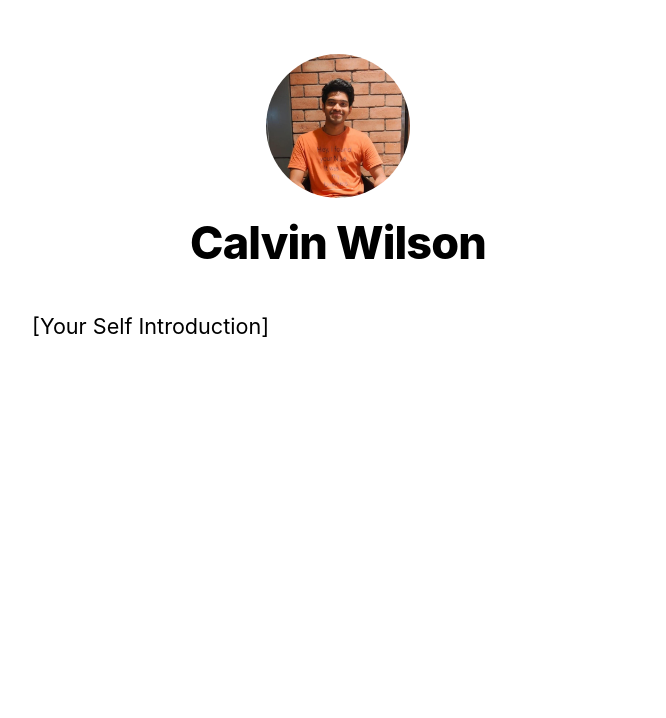
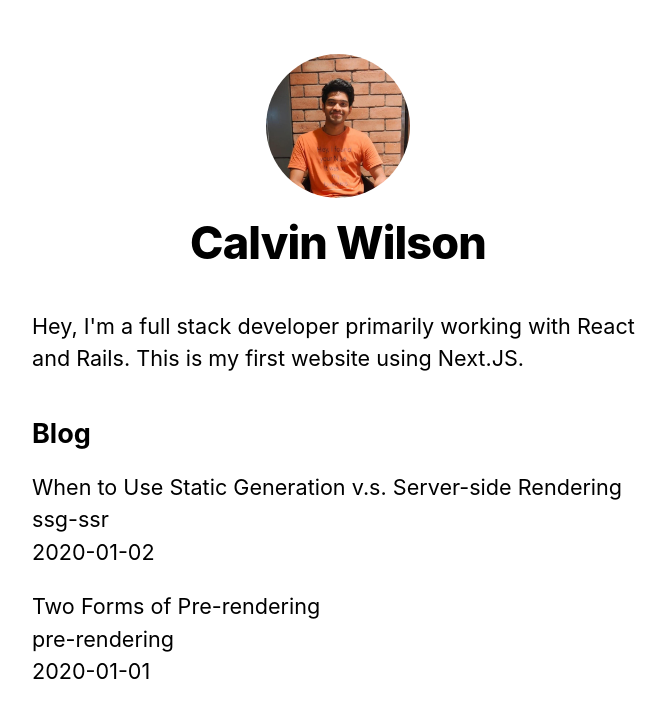
Before and after one commit to CalvinChiramal/blogging-site, a Next.js app: page / in a window 1280 px wide. Shown: the top 718 px of the page, without its empty margins (302-968 px from the left). Built offline with nearby package versions, Linux system fonts and the light colour scheme.

Commit message:
Displayed list of posts in the home page and fetched the title and id of post in the specific post page.

```diff
--- a/components/layout.jsx
+++ b/components/layout.jsx
@@ -2,11 +2,10 @@ import Head from 'next/head';
 import Image from 'next/image';
 import Link from 'next/link';
 
+import { NAME, SITE_TITLE } from '../constants';
 import utilStyles from '../styles/utils.module.css';
 import styles from "../styles/Layout.module.css";
 
-const name = 'Calvin Wilson';
-export const siteTitle = 'Next.js Sample Website';
 
 const Layout = ({ children, home = false }) => (
   <div className={styles.container}>
@@ -19,10 +18,10 @@ const Layout = ({ children, home = false }) => (
       <meta
         property="og:image"
         content={`https://og-image.vercel.app/${encodeURI(
-          siteTitle,
+          SITE_TITLE,
         )}.png?theme=light&md=0&fontSize=75px&images=https%3A%2F%2Fassets.vercel.com%2Fimage%2Fupload%2Ffront%2Fassets%2Fdesign%2Fnextjs-black-logo.svg`}
       />
-      <meta name="og:title" content={siteTitle} />
+      <meta name="og:title" content={SITE_TITLE} />
       <meta name="twitter:card" content="summary_large_image" />
     </Head>
     <header className={styles.header}>
@@ -36,7 +35,7 @@ const Layout = ({ children, home = false }) => (
             width={144}
             alt=""
           />
-          <h1 className={utilStyles.heading2Xl}>{name}</h1>
+          <h1 className={utilStyles.heading2Xl}>{NAME}</h1>
         </>
       ) : (
         <>
@@ -52,7 +51,7 @@ const Layout = ({ children, home = false }) => (
           </Link>
           <h2 className={utilStyles.headingLg}>
             <Link href="/" className={utilStyles.colorInherit}>
-              {name}
+              {NAME}
             </Link>
           </h2>
         </>
--- /dev/null
+++ b/constants/index.js
@@ -0,0 +1,3 @@
+export const NAME = "Calvin Wilson";
+
+export const SITE_TITLE = "Next.js Sample Website";
--- a/package.json
+++ b/package.json
@@ -9,7 +9,9 @@
     "gray-matter": "^4.0.3",
     "next": "latest",
     "react": "18.2.0",
-    "react-dom": "18.2.0"
+    "react-dom": "18.2.0",
+    "remark": "^14.0.2",
+    "remark-html": "^15.0.2"
   },
   "devDependencies": {
     "eslint": "^8.0.1",
--- a/pages/index.jsx
+++ b/pages/index.jsx
@@ -1,16 +1,35 @@
 import Head from 'next/head';
 
-import Layout, { siteTitle } from '../components/layout';
+import Layout from '../components/layout';
+import { SITE_TITLE } from '../constants';
 import utilStyles from '../styles/utils.module.css';
+import { getSortedPosts } from '../utils/posts';
 
-const Home = () => {
+export const getStaticProps = async () =>
+  ({ props: { posts: getSortedPosts() } });
+
+const Home = ({ posts }) => {
   return (
     <Layout home>
       <Head>
-        <title>{siteTitle}</title>
+        <title>{SITE_TITLE}</title>
       </Head>
       <section className={utilStyles.headingMd}>
-        <p>[Your Self Introduction]</p>
+        <p>{"Hey, I'm a full stack developer primarily working with React and Rails. This is my first website using Next.JS."}</p>
+      </section>
+      <section className={`${utilStyles.headingMd} ${utilStyles.padding1px}`}>
+        <h2 className={utilStyles.headingLg}>Blog</h2>
+        <ul className={utilStyles.list}>
+          {posts.map(({ id, date, title }) => (
+            <li className={utilStyles.listItem} key={id}>
+              {title}
+              <br />
+              {id}
+              <br />
+              {date}
+            </li>
+          ))}
+        </ul>
       </section>
     </Layout>
   );
--- a/utils/readPosts.js
+++ b/utils/posts.js
@@ -1,13 +1,14 @@
 import fs from 'fs';
+import matter from 'gray-matter';
 import path from 'path';
-import matter from 'gray-matter';
 
 const postsDirectory = path.join(process.cwd(), 'posts');
 
+const getFileNames = () => fs.readdirSync(postsDirectory);
+
 export const getSortedPosts = () => {
   // Get file names under /posts
-  const fileNames = fs.readdirSync(postsDirectory);
-  const allPosts = fileNames.map((fileName) => {
+  const allPosts = getFileNames().map((fileName) => {
     // Remove ".md" from file name to get id
     const id = fileName.replace(/\.md$/, '');
 
@@ -24,3 +25,23 @@ export const getSortedPosts = () => {
   // Sort posts by date
   return allPosts.sort((a, b) => a.date < b.date ? 1 : -1);
 }
+
+export const getPostIds = () => getFileNames().map(
+  fileName =>
+    ({
+      params: {
+        id: fileName.replace(/\.md$/, ''),
+      },
+    })
+);
+
+export const getPostData = id => {
+  const fullPath = path.join(postsDirectory, `${id}.md`);
+  const fileContents = fs.readFileSync(fullPath, 'utf8');
+
+  // Use gray-matter to parse the post metadata section
+  const matterResult = matter(fileContents);
+
+  // Combine the data with the id
+  return { id, ...matterResult.data };
+};
```
Also changed, not shown: pages/posts/[id].jsx (added, +19 -0 lines), pages/posts/first-post.jsx (deleted, +0 -15 lines), 1 other file (tests, documents, lock files or other folders).
